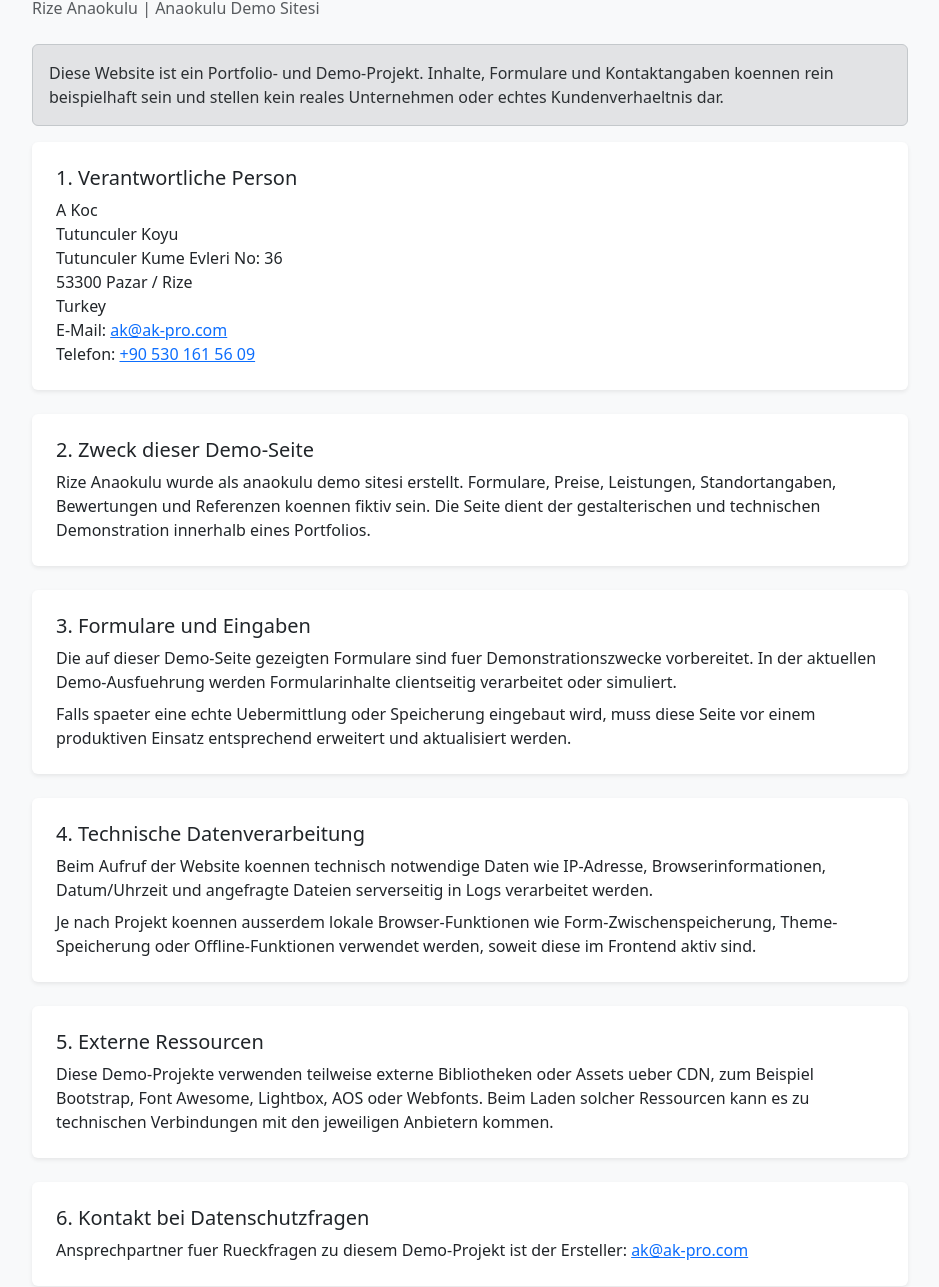
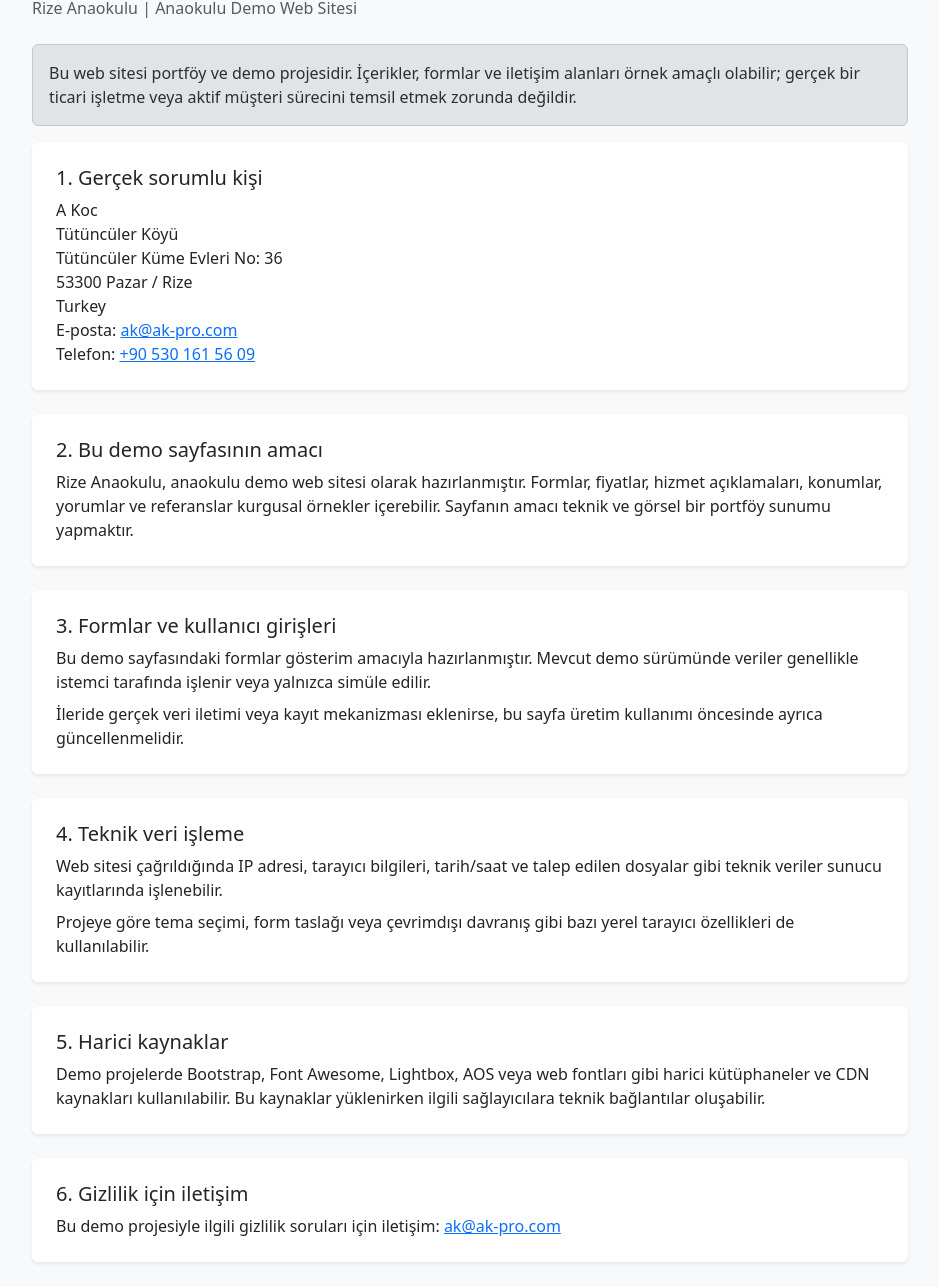
Before and after one commit to ak-hosting/ak-preschool, a plain HTML site: page datenschutz.html in a window 1280 px wide. Shown: the part 119-1406 px from the top of the page, without its empty margins (170-1109 px from the left). Drawn offline with nearby package versions, Linux system fonts and the light colour scheme.

Commit message:
chore: sync portfolio updates

```diff
--- a/datenschutz.html
+++ b/datenschutz.html
@@ -3,7 +3,7 @@
 <head>
     <meta charset="UTF-8">
     <meta name="viewport" content="width=device-width, initial-scale=1.0">
-    <title>Datenschutz | Rize Anaokulu</title>
+    <title>Gizlilik | Rize Anaokulu</title>
     <meta name="robots" content="noindex, follow">
     <link href="https://cdn.jsdelivr.net/npm/bootstrap@5.3.0/dist/css/bootstrap.min.css" rel="stylesheet">
 </head>
@@ -12,41 +12,90 @@
         <div class="container" style="max-width: 900px;">
             <div class="d-flex flex-column flex-md-row justify-content-between align-items-md-center gap-3 mb-4">
                 <div>
-                    <p class="text-uppercase text-muted small mb-1">Portfolio Demo</p>
-                    <h1 class="h2 mb-1">Datenschutz</h1>
-                    <p class="text-muted mb-0">Rize Anaokulu | Anaokulu Demo Sitesi</p>
+                    <p class="text-uppercase text-muted small mb-1">Portföy Demo</p>
+                    <h1 class="h2 mb-1">Gizlilik</h1>
+                    <p class="text-muted mb-0">Rize Anaokulu | Anaokulu Demo Web Sitesi</p>
                 </div>
-                <a class="btn btn-outline-dark" href="index.html">Zurueck zur Startseite</a>
+                <a class="btn btn-outline-dark" href="index.html">Ana sayfaya dön</a>
             </div>
+
             <div class="alert alert-secondary" role="alert">
-                Diese Website ist ein Portfolio- und Demo-Projekt. Inhalte, Formulare und Kontaktangaben koennen rein beispielhaft sein und stellen kein reales Unternehmen oder echtes Kundenverhaeltnis dar.
+                Bu web sitesi portföy ve demo projesidir. İçerikler, formlar ve iletişim alanları örnek amaçlı olabilir;
+                gerçek bir ticari işletme veya aktif müşteri sürecini temsil etmek zorunda değildir.
             </div>
-            <section class="card shadow-sm border-0 mb-4"><div class="card-body p-4">
-                <h2 class="h5">1. Verantwortliche Person</h2>
-                <p class="mb-0">A Koc<br>Tutunculer Koyu<br>Tutunculer Kume Evleri No: 36<br>53300 Pazar / Rize<br>Turkey<br>E-Mail: <a href="mailto:ak@ak-pro.com">ak@ak-pro.com</a><br>Telefon: <a href="tel:+905301615609">+90 530 161 56 09</a></p>
-            </div></section>
-            <section class="card shadow-sm border-0 mb-4"><div class="card-body p-4">
-                <h2 class="h5">2. Zweck dieser Demo-Seite</h2>
-                <p class="mb-0">Rize Anaokulu wurde als anaokulu demo sitesi erstellt. Formulare, Preise, Leistungen, Standortangaben, Bewertungen und Referenzen koennen fiktiv sein. Die Seite dient der gestalterischen und technischen Demonstration innerhalb eines Portfolios.</p>
-            </div></section>
-            <section class="card shadow-sm border-0 mb-4"><div class="card-body p-4">
-                <h2 class="h5">3. Formulare und Eingaben</h2>
-                <p class="mb-2">Die auf dieser Demo-Seite gezeigten Formulare sind fuer Demonstrationszwecke vorbereitet. In der aktuellen Demo-Ausfuehrung werden Formularinhalte clientseitig verarbeitet oder simuliert.</p>
-                <p class="mb-0">Falls spaeter eine echte Uebermittlung oder Speicherung eingebaut wird, muss diese Seite vor einem produktiven Einsatz entsprechend erweitert und aktualisiert werden.</p>
-            </div></section>
-            <section class="card shadow-sm border-0 mb-4"><div class="card-body p-4">
-                <h2 class="h5">4. Technische Datenverarbeitung</h2>
-                <p class="mb-2">Beim Aufruf der Website koennen technisch notwendige Daten wie IP-Adresse, Browserinformationen, Datum/Uhrzeit und angefragte Dateien serverseitig in Logs verarbeitet werden.</p>
-                <p class="mb-0">Je nach Projekt koennen ausserdem lokale Browser-Funktionen wie Form-Zwischenspeicherung, Theme-Speicherung oder Offline-Funktionen verwendet werden, soweit diese im Frontend aktiv sind.</p>
-            </div></section>
-            <section class="card shadow-sm border-0 mb-4"><div class="card-body p-4">
-                <h2 class="h5">5. Externe Ressourcen</h2>
-                <p class="mb-0">Diese Demo-Projekte verwenden teilweise externe Bibliotheken oder Assets ueber CDN, zum Beispiel Bootstrap, Font Awesome, Lightbox, AOS oder Webfonts. Beim Laden solcher Ressourcen kann es zu technischen Verbindungen mit den jeweiligen Anbietern kommen.</p>
-            </div></section>
-            <section class="card shadow-sm border-0"><div class="card-body p-4">
-                <h2 class="h5">6. Kontakt bei Datenschutzfragen</h2>
-                <p class="mb-0">Ansprechpartner fuer Rueckfragen zu diesem Demo-Projekt ist der Ersteller: <a href="mailto:ak@ak-pro.com">ak@ak-pro.com</a></p>
-            </div></section>
+
+            <section class="card shadow-sm border-0 mb-4">
+                <div class="card-body p-4">
+                    <h2 class="h5">1. Gerçek sorumlu kişi</h2>
+                    <p class="mb-0">
+                        A Koc<br>
+                        Tütüncüler Köyü<br>
+                        Tütüncüler Küme Evleri No: 36<br>
+                        53300 Pazar / Rize<br>
+                        Turkey<br>
+                        E-posta: <a href="mailto:ak@ak-pro.com">ak@ak-pro.com</a><br>
+                        Telefon: <a href="tel:+905301615609">+90 530 161 56 09</a>
+                    </p>
+                </div>
+            </section>
+
+            <section class="card shadow-sm border-0 mb-4">
+                <div class="card-body p-4">
+                    <h2 class="h5">2. Bu demo sayfasının amacı</h2>
+                    <p class="mb-0">
+                        Rize Anaokulu, anaokulu demo web sitesi olarak hazırlanmıştır. Formlar, fiyatlar, hizmet açıklamaları,
+                        konumlar, yorumlar ve referanslar kurgusal örnekler içerebilir. Sayfanın amacı teknik ve görsel
+                        bir portföy sunumu yapmaktır.
+                    </p>
+                </div>
+            </section>
+
+            <section class="card shadow-sm border-0 mb-4">
+                <div class="card-body p-4">
+                    <h2 class="h5">3. Formlar ve kullanıcı girişleri</h2>
+                    <p class="mb-2">
+                        Bu demo sayfasındaki formlar gösterim amacıyla hazırlanmıştır. Mevcut demo sürümünde veriler
+                        genellikle istemci tarafında işlenir veya yalnızca simüle edilir.
+                    </p>
+                    <p class="mb-0">
+                        İleride gerçek veri iletimi veya kayıt mekanizması eklenirse, bu sayfa üretim kullanımı öncesinde
+                        ayrıca güncellenmelidir.
+                    </p>
+                </div>
+            </section>
+
+            <section class="card shadow-sm border-0 mb-4">
+                <div class="card-body p-4">
+                    <h2 class="h5">4. Teknik veri işleme</h2>
+                    <p class="mb-2">
+                        Web sitesi çağrıldığında IP adresi, tarayıcı bilgileri, tarih/saat ve talep edilen dosyalar gibi
+                        teknik veriler sunucu kayıtlarında işlenebilir.
+                    </p>
+                    <p class="mb-0">
+                        Projeye göre tema seçimi, form taslağı veya çevrimdışı davranış gibi bazı yerel tarayıcı
+                        özellikleri de kullanılabilir.
+                    </p>
+                </div>
+            </section>
+
+            <section class="card shadow-sm border-0 mb-4">
+                <div class="card-body p-4">
+                    <h2 class="h5">5. Harici kaynaklar</h2>
+                    <p class="mb-0">
+                        Demo projelerde Bootstrap, Font Awesome, Lightbox, AOS veya web fontları gibi harici kütüphaneler
+                        ve CDN kaynakları kullanılabilir. Bu kaynaklar yüklenirken ilgili sağlayıcılara teknik bağlantılar oluşabilir.
+                    </p>
+                </div>
+            </section>
+
+            <section class="card shadow-sm border-0">
+                <div class="card-body p-4">
+                    <h2 class="h5">6. Gizlilik için iletişim</h2>
+                    <p class="mb-0">
+                        Bu demo projesiyle ilgili gizlilik soruları için iletişim: <a href="mailto:ak@ak-pro.com">ak@ak-pro.com</a>
+                    </p>
+                </div>
+            </section>
         </div>
     </main>
 </body>
--- /dev/null
+++ b/robots.txt
@@ -0,0 +1,4 @@
+User-agent: *
+Allow: /
+
+Sitemap: https://ak-hosting.github.io/ak-preschool/sitemap.xml
```
Also changed, not shown: impressum.html (+50 -25 lines), index.html (+18 -9 lines), sitemap.xml (added, +18 -0 lines), assets/images/favicon.svg (added), assets/images/og-image.svg (added).
